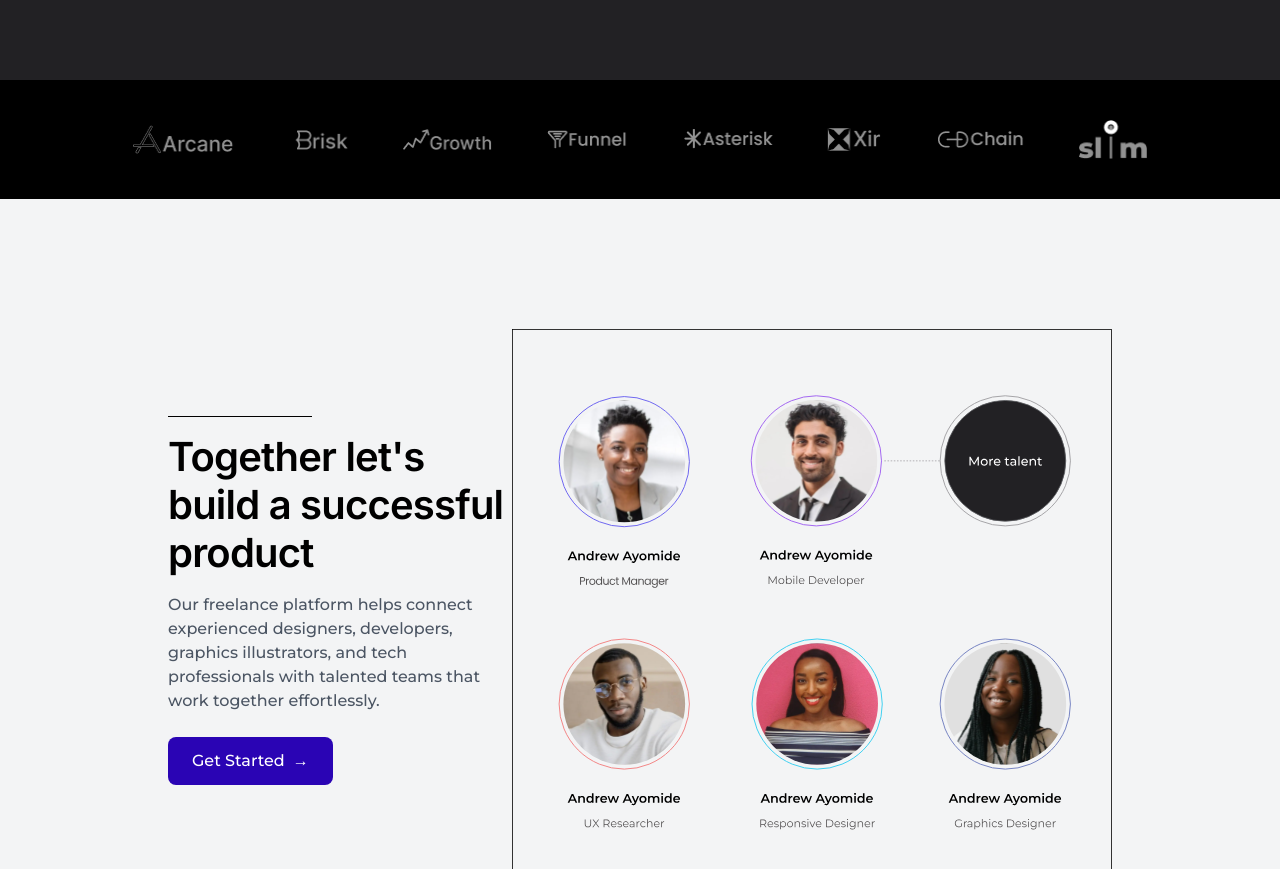
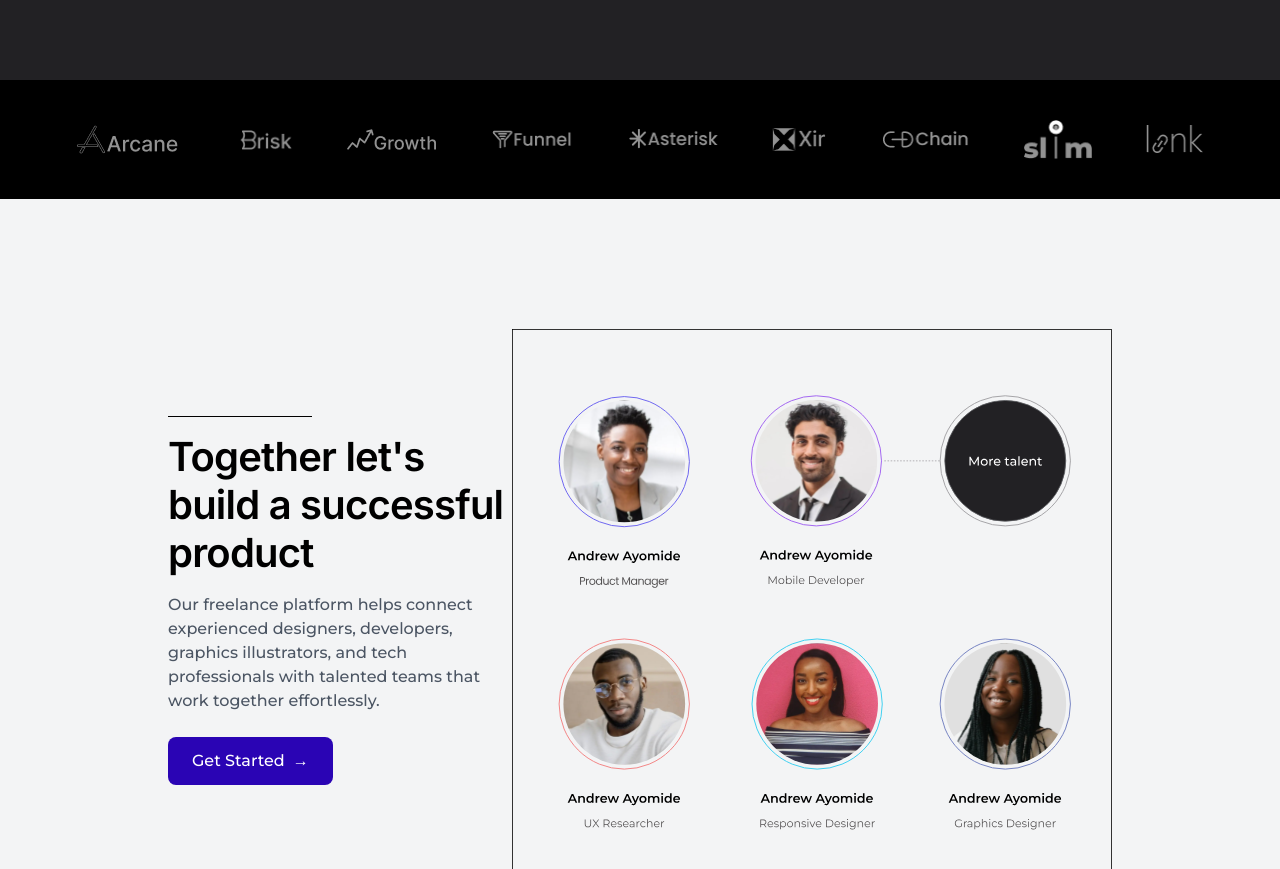
Before and after one commit to dtekluva/Sitio-frontend, a Next.js app: page / in a window 1280 px wide. Shown: the part 5600-6469 px from the top of the page. Built offline with nearby package versions, Linux system fonts and the light colour scheme; a web font is replaced by a local one.

Commit message:
Added New Changes

```diff
--- a/src/components/Portcard.js
+++ b/src/components/Portcard.js
@@ -111,7 +111,7 @@ export default function Portcard() {
           height={34.08}
           className="md:hidden xl:block hidden"
         />
-        <Image src="/sponsorstag9.png" alt="Lonk" width={57} height={28.81} className="hidden" />
+        <Image src="/sponsorstag9.png" alt="Lonk" width={57} height={28.81} className="hidden xl:block" />
       </div>
     </div>
   );
```
